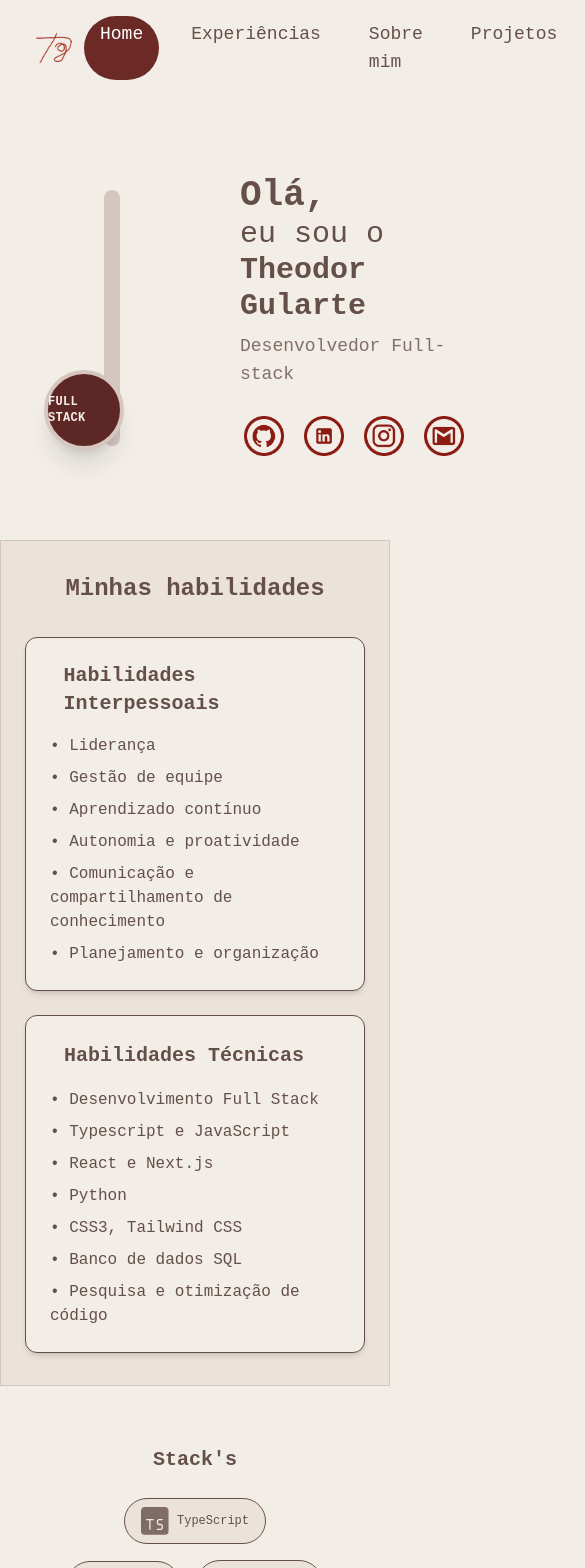
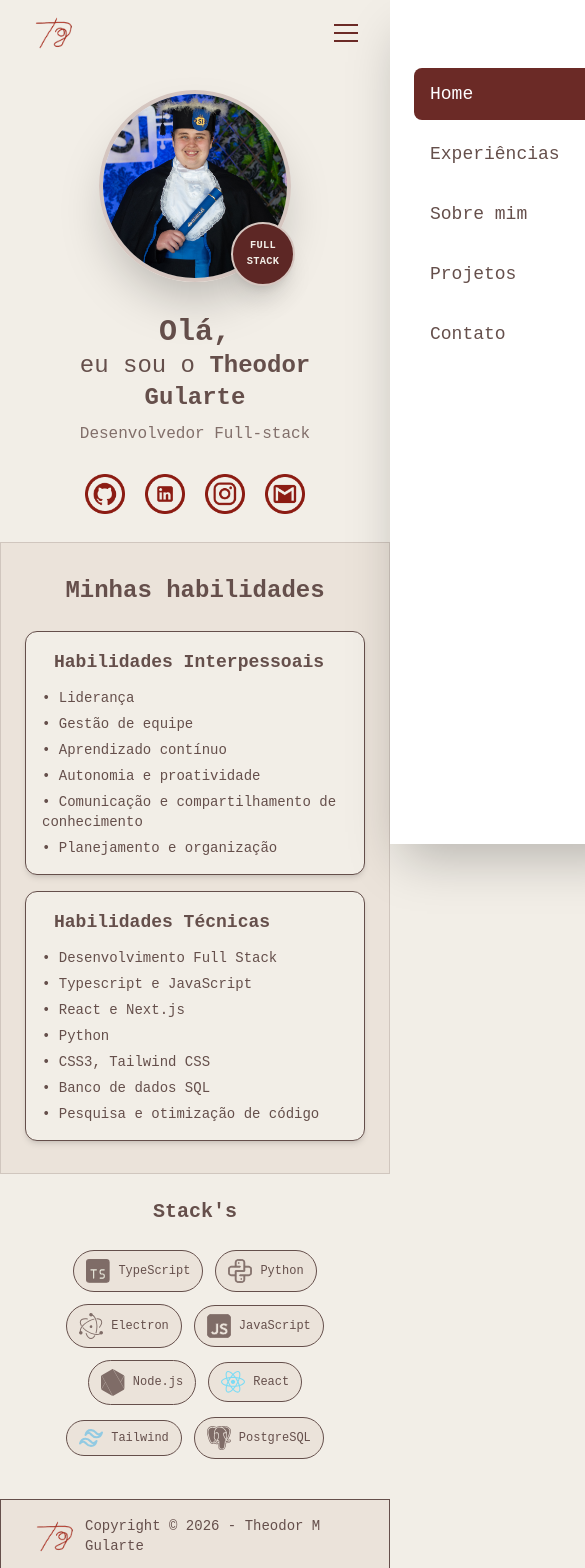
Before and after one commit to thgularte/portfolio, a Next.js app: page / in a window 390 px wide. Shown: the top 1568 px of the page, 585 px wide, since content can reach past the window. Built offline with nearby package versions, Linux system fonts and the light colour scheme.

Commit message:
adap: ajuste no tailwind para versao mobile do site

```diff
--- a/components/Initial_Introduction/index.tsx
+++ b/components/Initial_Introduction/index.tsx
@@ -5,26 +5,28 @@ import { AvatarRotation } from "@/components/ui/avatar_rotation";
 export function InitialIntroduction() {
   return (
     <div className="rounded-2xl">
-      <div className="flex items-center gap-30 p-20">
-        <AvatarRotation
-          primaryImage="/formatura.jpg"
-          secondaryImage="/secundary.jpg"
-        />
+      <div className="flex flex-col md:flex-row items-center gap-8 md:gap-30 p-6 md:p-20">
+        <div className="flex-shrink-0">
+          <AvatarRotation
+            primaryImage="/formatura.jpg"
+            secondaryImage="/secundary.jpg"
+          />
+        </div>
 
-        <div className="flex-1">
-          <h1 className="text-3xl md:text-4xl mb-2 text-brown_medium">
-            <span className="text-4xl md:text-5xl font-black block md:inline">
+        <div className="flex-1 text-center md:text-left">
+          <h1 className="text-2xl md:text-3xl lg:text-4xl mb-2 text-brown_medium">
+            <span className="text-3xl md:text-4xl lg:text-5xl font-black block">
               Olá,
             </span>{" "}
             eu sou o <span className="font-black">Theodor Gularte</span>
           </h1>
 
-          <p className="text-lg text-brown_medium/80 mb-6">
+          <p className="text-base md:text-lg text-brown_medium/80 mb-6">
             Desenvolvedor Full-stack
           </p>
 
           {/* Ícones redes sociais com links */}
-          <div className="flex gap-3">
+          <div className="flex gap-3 justify-center md:justify-start">
             {/* GitHub */}
             <Link
               href="https://github.com/thgularte"
--- a/components/layout/header.tsx
+++ b/components/layout/header.tsx
@@ -5,6 +5,7 @@
  *
  * Exibe logo à esquerda e links de navegação à direita.
  * O link ativo recebe fundo escuro e texto branco para destaque.
+ * Em mobile, exibe um botão de menu que abre navegação lateral.
  *
  * @param props - Propriedades do componente
  * @param props.activeLinkId - ID do link atualmente ativo (ex: "home", "projetos")
@@ -20,6 +21,7 @@
 import Image from "next/image";
 import { Container } from "./container";
 import Link from "next/link";
+import { useState } from "react";
 
 const links = [
   { href: "/", id: "home", label: "Home" },
@@ -34,6 +36,11 @@ type HeaderProps = {
 };
 
 export function Header({ activeLinkId }: HeaderProps) {
+  const [isMenuOpen, setIsMenuOpen] = useState(false);
+
+  const toggleMenu = () => setIsMenuOpen(!isMenuOpen);
+  const closeMenu = () => setIsMenuOpen(false);
+
   return (
     <header>
       <Container className="flex justify-between items-center py-4">
@@ -45,7 +52,8 @@ export function Header({ activeLinkId }: HeaderProps) {
           priority
         />
 
-        <nav className="flex gap-4 text-lg font-medium">
+        {/* Menu Desktop */}
+        <nav className="hidden md:flex gap-4 text-lg font-medium">
           {links.map((link) => {
             const isActive = activeLinkId === link.id;
 
@@ -64,7 +72,64 @@ export function Header({ activeLinkId }: HeaderProps) {
             );
           })}
         </nav>
+
+        {/* Botão Menu Mobile */}
+        <button
+          onClick={toggleMenu}
+          className="md:hidden flex flex-col gap-1.5 p-2"
+          aria-label="Menu de navegação"
+        >
+          <span className="w-6 h-0.5 bg-[#6b2a26] transition-all"></span>
+          <span className="w-6 h-0.5 bg-[#6b2a26] transition-all"></span>
+          <span className="w-6 h-0.5 bg-[#6b2a26] transition-all"></span>
+        </button>
       </Container>
+
+      {/* Overlay */}
+      {isMenuOpen && (
+        <div
+          className="fixed inset-0 bg-black/50 z-40 md:hidden"
+          onClick={closeMenu}
+        ></div>
+      )}
+
+      {/* Menu Lateral Mobile */}
+      <aside
+        className={`fixed top-0 right-0 h-full w-64 bg-white shadow-2xl z-50 transform transition-transform duration-300 md:hidden ${
+          isMenuOpen ? "translate-x-0" : "translate-x-full"
+        }`}
+      >
+        <div className="flex justify-end p-4">
+          <button
+            onClick={closeMenu}
+            className="text-3xl text-[#6b2a26]"
+            aria-label="Fechar menu"
+          >
+            ×
+          </button>
+        </div>
+
+        <nav className="flex flex-col gap-2 px-6">
+          {links.map((link) => {
+            const isActive = activeLinkId === link.id;
+
+            return (
+              <Link
+                key={link.id}
+                href={link.href}
+                onClick={closeMenu}
+                className={
+                  isActive
+                    ? "rounded-lg bg-[#6b2a26] text-white px-4 py-3 text-lg font-medium transition-colors"
+                    : "px-4 py-3 rounded-lg text-brown_medium text-lg font-medium hover:bg-[#6b2a26]/10 transition-colors"
+                }
+              >
+                {link.label}
+              </Link>
+            );
+          })}
+        </nav>
+      </aside>
     </header>
   );
 }
--- a/components/ui/avatar_rotation.tsx
+++ b/components/ui/avatar_rotation.tsx
@@ -32,7 +32,7 @@ export function AvatarRotation({ primaryImage, secondaryImage }: AvatarRotationP
 
   return (
     <div
-      className="relative w-64 h-64 rounded-full border-8 border-gray_medium shadow-2xl overflow-visible cursor-pointer"
+      className="relative w-48 h-48 md:w-64 md:h-64 rounded-full border-4 md:border-8 border-gray_medium shadow-2xl overflow-visible cursor-pointer"
       onMouseEnter={() => setIsHovered(true)}
       onMouseLeave={() => setIsHovered(false)}
     >
@@ -51,8 +51,8 @@ export function AvatarRotation({ primaryImage, secondaryImage }: AvatarRotationP
         <Image src={secondaryImage} alt="Secundária" fill className="object-cover rounded-full" priority />
       </div>
 
-      <div className="absolute -bottom-3 -right-3 w-20 h-20 bg-brown_stronger rounded-full flex items-center justify-center shadow-xl border-4 border-gray_medium pointer-events-none z-10">
-        <span className="text-gray_light text-xs font-bold uppercase tracking-wide">Full Stack</span>
+      <div className="absolute -bottom-2 -right-2 md:-bottom-3 md:-right-3 w-16 h-16 md:w-20 md:h-20 bg-brown_stronger rounded-full flex items-center justify-center shadow-xl border-2 md:border-4 border-gray_medium pointer-events-none z-10">
+        <span className="text-gray_light text-[0.65rem] md:text-xs font-bold uppercase tracking-wide text-center px-1">Full Stack</span>
       </div>
     </div>
   );
--- a/components/ui/stackLinguage.tsx
+++ b/components/ui/stackLinguage.tsx
@@ -16,23 +16,23 @@ export default function TechStack({
   title = "Stack's",
 }: TechStackProps) {
   return (
-    <div className="p-15">
+    <div className="p-6 md:p-15">
       <h3 className="text-xl md:text-2xl font-bold mb-6 md:mb-8 text-center text-details">
         {title}
       </h3>
 
-      <div className="flex flex-wrap gap-4 md:gap-6 justify-center items-center pb-4 max-w-3xl mx-auto">
+      <div className="flex flex-wrap gap-3 md:gap-4 lg:gap-6 justify-center items-center pb-4 max-w-3xl mx-auto">
         {technologies.map((tech, index) => (
           <div
             key={index}
-            className="group flex items-center gap-2 md:gap-3 px-4 py-2 md:px-6 md:py-3 rounded-full bg-brown_light hover:bg-gray_light/20 hover:scale-110 transition-all duration-300 cursor-pointer border border-details/20 hover:border-details/40 backdrop-blur-sm"
+            className="group flex items-center gap-2 md:gap-3 px-3 py-2 md:px-4 md:py-2 lg:px-6 lg:py-3 rounded-full bg-brown_light hover:bg-gray_light/20 hover:scale-110 transition-all duration-300 cursor-pointer border border-details/20 hover:border-details/40 backdrop-blur-sm"
           >
             <Image
               src={tech.icon}
               alt={tech.alt}
-              width={28}
-              height={28}
-              className="flex-shrink-0 opacity-80 group-hover:opacity-100 transition-all duration-300"
+              width={24}
+              height={24}
+              className="flex-shrink-0 opacity-80 group-hover:opacity-100 transition-all duration-300 md:w-[28px] md:h-[28px]"
             />
             <span className="text-xs md:text-sm font-medium text-details/90 group-hover:text-details transition-colors whitespace-nowrap">
               {tech.name}
--- a/content/experiences.ts
+++ b/content/experiences.ts
@@ -2,7 +2,7 @@ export const formationItem = {
   logoCard: "icons/icon_formation.svg",
   titleCard: "Sistemas de Informação",
   subTitleCard: "Universidade Federal do Rio Grande - FURG",
-  additional: "Formado",
+  additional: "Formado - 2025",
   statusIcon: "icons/icon_calendar.svg"
 };
 
--- a/sections/experiencesSection.tsx
+++ b/sections/experiencesSection.tsx
@@ -4,7 +4,7 @@ import { experiencesItems, formationItem } from "@/content/experiences";
 
 export default function SectionExperiences() {
     return (
-        <section className="mt-20">
+        <section className="mt-15 pb-10 md:pb-14">
         <SectionHeader
           icon="icons/icon_cap.svg"
           title="Formação e Experiências"
--- a/sections/skills.tsx
+++ b/sections/skills.tsx
@@ -15,20 +15,20 @@ export default function Skills({
   hardSkills
 }: SkillsProps) {
   return (
-    <section id="skills" className="py-8 bg-brown_light border border-brown_medium/20">
+    <section id="skills" className="py-8 md:py-12 bg-brown_light border border-brown_medium/20">
       <Container>
-        <h2 className="text-2xl md:text-3xl font-black mb-8 text-center text-brown_medium">
+        <h2 className="text-2xl md:text-3xl font-black mb-6 md:mb-8 text-center text-brown_medium">
           Minhas habilidades
         </h2>
 
-        <div className="grid md:grid-cols-2 gap-6">
+        <div className="grid grid-cols-1 md:grid-cols-2 gap-4 md:gap-6">
           {/* Soft Skills */}
-          <div className="bg-gray_light p-6 rounded-xl border border-details/30 shadow-md">
-            <h3 className="text-xl font-bold mb-4 text-details flex items-center gap-2">
-              <span className="w-1.5 h-8 bg-details rounded-full"></span>
+          <div className="bg-gray_light p-4 md:p-6 rounded-xl border border-details/30 shadow-md">
+            <h3 className="text-lg md:text-xl font-bold mb-3 md:mb-4 text-details flex items-center gap-2">
+              <span className="w-1 md:w-1.5 h-6 md:h-8 bg-details rounded-full"></span>
               {softSkills.title}
             </h3>
-            <ul className="space-y-2 text-base text-details/80">
+            <ul className="space-y-1.5 md:space-y-2 text-sm md:text-base text-details/80">
               {softSkills.items.map((skill, index) => (
                 <li key={index}>• {skill}</li>
               ))}
@@ -36,12 +36,12 @@ export default function Skills({
           </div>
 
           {/* Hard Skills */}
-          <div className="bg-gray_light p-6 rounded-xl border border-details/30 shadow-md">
-            <h3 className="text-xl font-bold mb-4 text-details flex items-center gap-2">
-              <span className="w-1.5 h-8 bg-details rounded-full"></span>
+          <div className="bg-gray_light p-4 md:p-6 rounded-xl border border-details/30 shadow-md">
+            <h3 className="text-lg md:text-xl font-bold mb-3 md:mb-4 text-details flex items-center gap-2">
+              <span className="w-1 md:w-1.5 h-6 md:h-8 bg-details rounded-full"></span>
               {hardSkills.title}
             </h3>
-            <ul className="space-y-2 text-base text-details/80">
+            <ul className="space-y-1.5 md:space-y-2 text-sm md:text-base text-details/80">
               {hardSkills.items.map((skill, index) => (
                 <li key={index}>• {skill}</li>
               ))}
```
